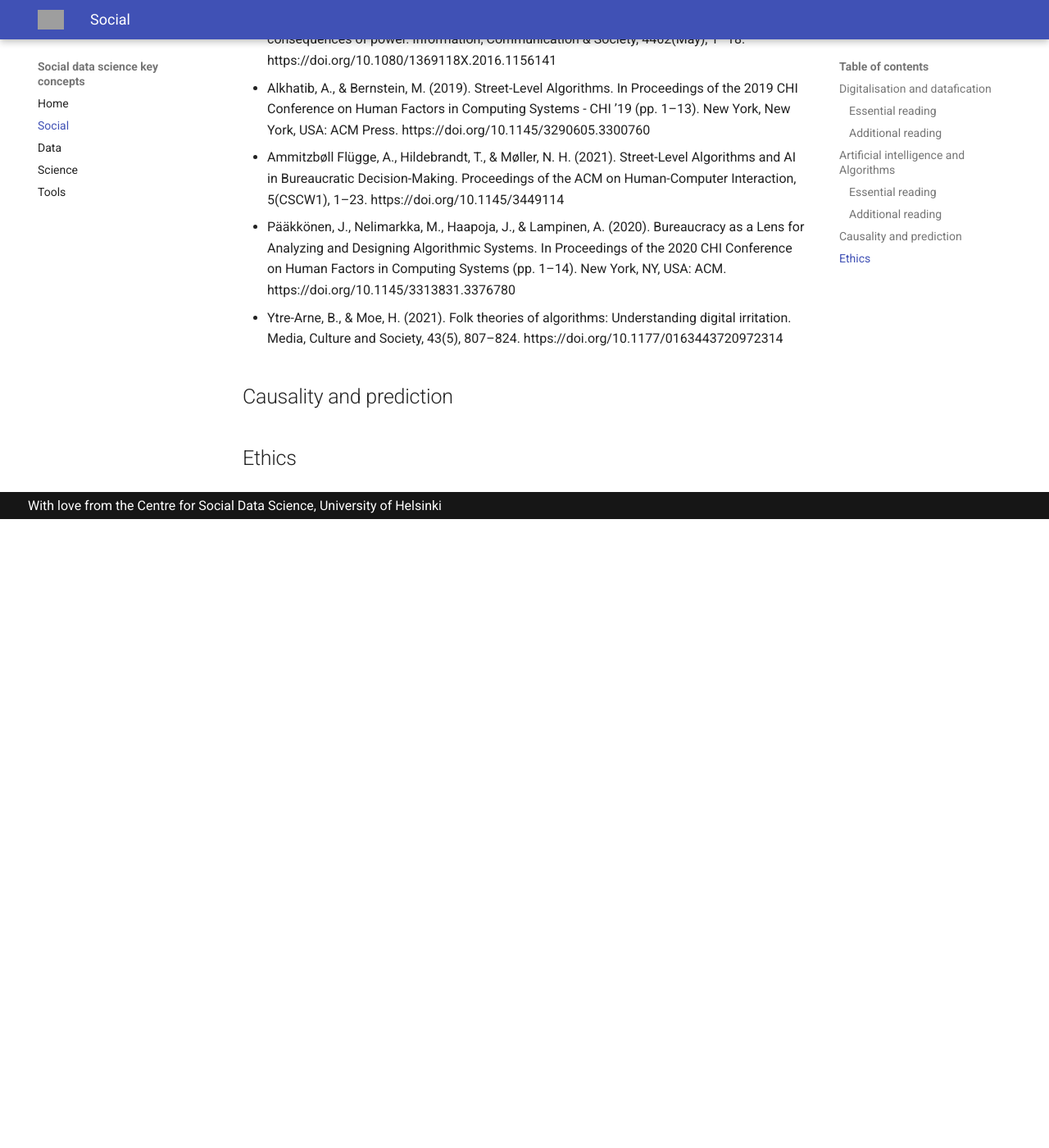
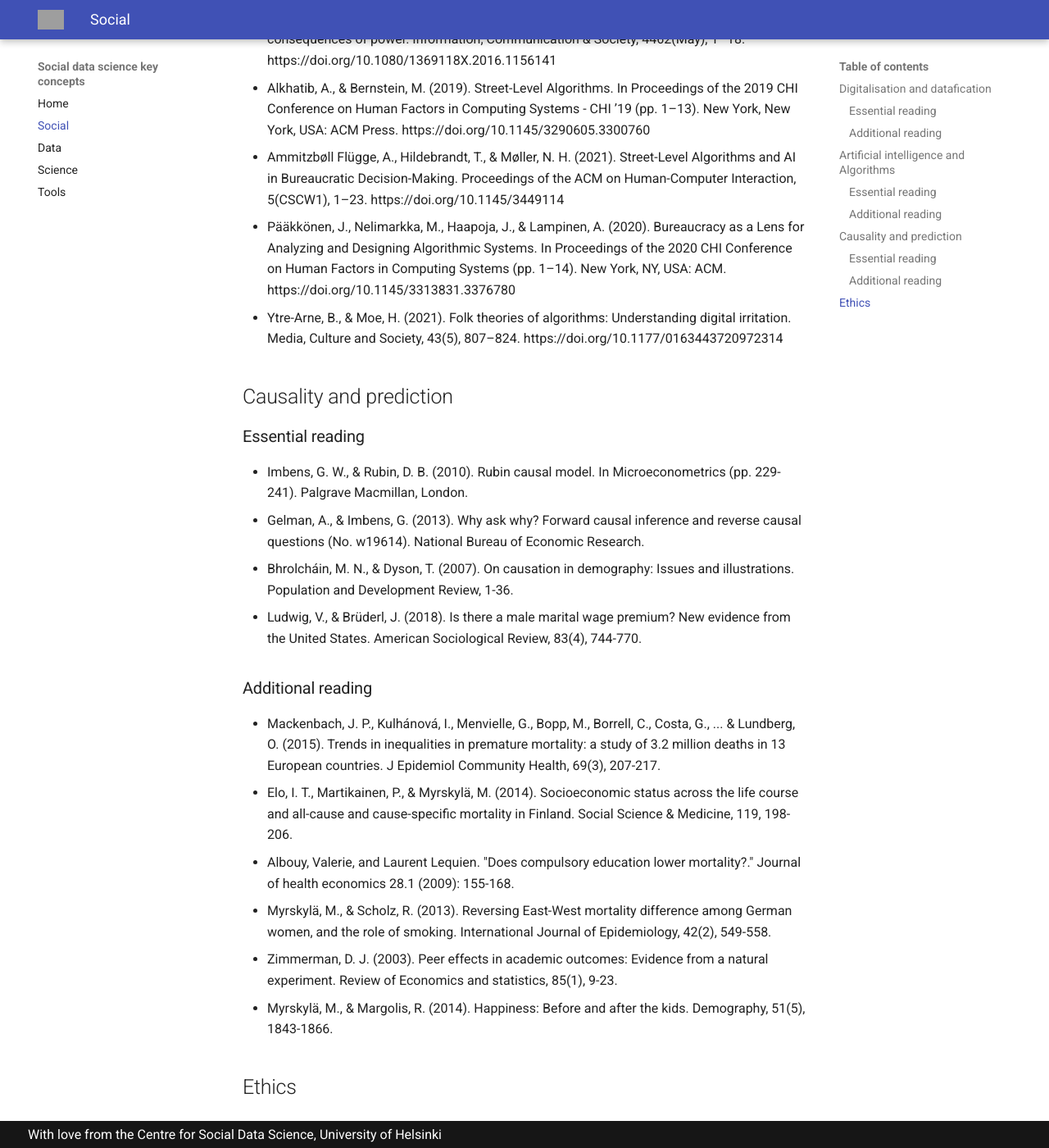
Before and after one commit to uh-csds/key-concepts, an MkDocs documentation site: the page built from docs/social.md, in a window 1280 px wide and 1400 px high, scrolled down 1230 px. Shown: the whole window at 82% size. Built offline with MkDocs 1.6.1 and Material for MkDocs 9.7.7, drawn with Linux system fonts in a browser that asks for light colours; before the commit the page ends 1863 px from its top, so only the background shows below that; grey boxes are pictures that could not be loaded.

Commit message:
Update social.md

```diff
--- a/docs/social.md
+++ b/docs/social.md
@@ -34,4 +34,23 @@
 
 ## Causality and prediction
 
+
+### Essential reading
+
+* Imbens, G. W., & Rubin, D. B. (2010). Rubin causal model. In Microeconometrics (pp. 229-241). Palgrave Macmillan, London.
+* Gelman, A., & Imbens, G. (2013). Why ask why? Forward causal inference and reverse causal questions (No. w19614). National Bureau of Economic Research.
+* Bhrolcháin, M. N., & Dyson, T. (2007). On causation in demography: Issues and illustrations. Population and Development Review, 1-36.
+* Ludwig, V., & Brüderl, J. (2018). Is there a male marital wage premium? New evidence from the United States. American Sociological Review, 83(4), 744-770.
+
+### Additional reading
+
+* Mackenbach, J. P., Kulhánová, I., Menvielle, G., Bopp, M., Borrell, C., Costa, G., ... & Lundberg, O. (2015). Trends in inequalities in premature mortality: a study of 3.2 million deaths in 13 European countries. J Epidemiol Community Health, 69(3), 207-217.
+* Elo, I. T., Martikainen, P., & Myrskylä, M. (2014). Socioeconomic status across the life course and all-cause and cause-specific mortality in Finland. Social Science & Medicine, 119, 198-206.
+* Albouy, Valerie, and Laurent Lequien. "Does compulsory education lower mortality?." Journal of health economics 28.1 (2009): 155-168.
+* Myrskylä, M., & Scholz, R. (2013). Reversing East-West mortality difference among German women, and the role of smoking. International Journal of Epidemiology, 42(2), 549-558.
+* Zimmerman, D. J. (2003). Peer effects in academic outcomes: Evidence from a natural experiment. Review of Economics and statistics, 85(1), 9-23.
+* Myrskylä, M., & Margolis, R. (2014). Happiness: Before and after the kids. Demography, 51(5), 1843-1866.
+
+
+
 ## Ethics
```
